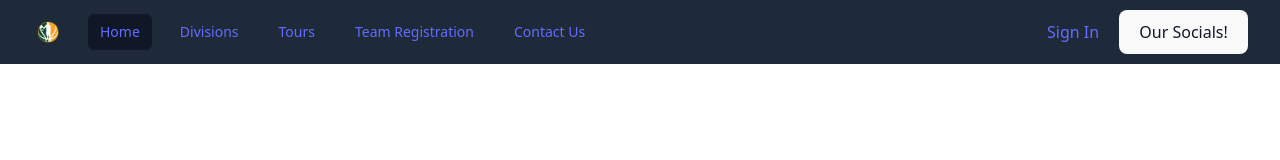
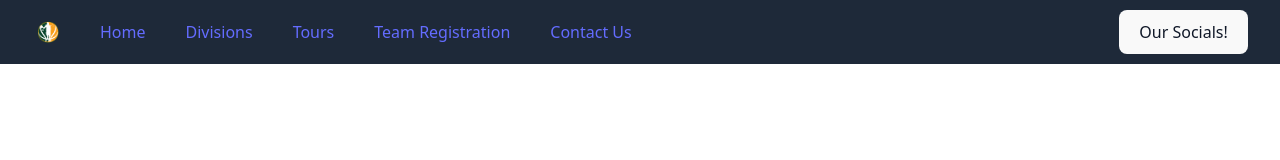
Before and after one commit to TMW93/ACBA, a React (Vite) app in the folder client/: page / in a window 1280 px wide. Shown: the top 160 px of the page. Built offline with nearby package versions, Linux system fonts and the light colour scheme.

Commit message:
made nav menu text bigger, removed login

```diff
--- a/client/src/components/Nav/index.jsx
+++ b/client/src/components/Nav/index.jsx
@@ -9,7 +9,7 @@ const navigation = [
   {
     name: 'Home',
     href: '/',
-    current: true,
+    current: false,
   },
   {
     name: 'Divisions',
@@ -89,16 +89,16 @@ export default function Nav() {
         </div>
       );
     } else {
-      return (
-        <div className="absolute inset-y-0 right-0 flex items-center pr-2 sm:static sm:inset-auto sm:ml-6 sm:pr-0 mr-4">
-          <a
-          href='/login'
-            className="relative rounded-full p-1 text-gray-400 focus:outline-2 focus:outline-offset-2 focus:outline-indigo-500 dark:hover:text-white"
-          >
-            Sign In
-          </a>
-        </div>
-      );
+      // return (
+      //   <div className="absolute inset-y-0 right-0 flex items-center pr-2 sm:static sm:inset-auto sm:ml-6 sm:pr-0 mr-4">
+      //     <a
+      //     href='/login'
+      //       className="relative rounded-full p-1 text-gray-400 focus:outline-2 focus:outline-offset-2 focus:outline-indigo-500 dark:hover:text-white"
+      //     >
+      //       Sign In
+      //     </a>
+      //   </div>
+      // );
     }
   };
 
@@ -137,7 +137,7 @@ export default function Nav() {
                     href={item.href}
                     aria-current={item.current ? 'page' : undefined}
                     className={classNames(item.current ? 'bg-gray-900 text-white dark:bg-gray-950/50' : 'text-gray-300 hover:bg-white/5 hover:text-white',
-                      'rounded-md px-3 py-2 text-sm font-medium',
+                      'rounded-md px-3 py-2 text-base font-medium',
                     )}
                   >
                     {item.name}
```
